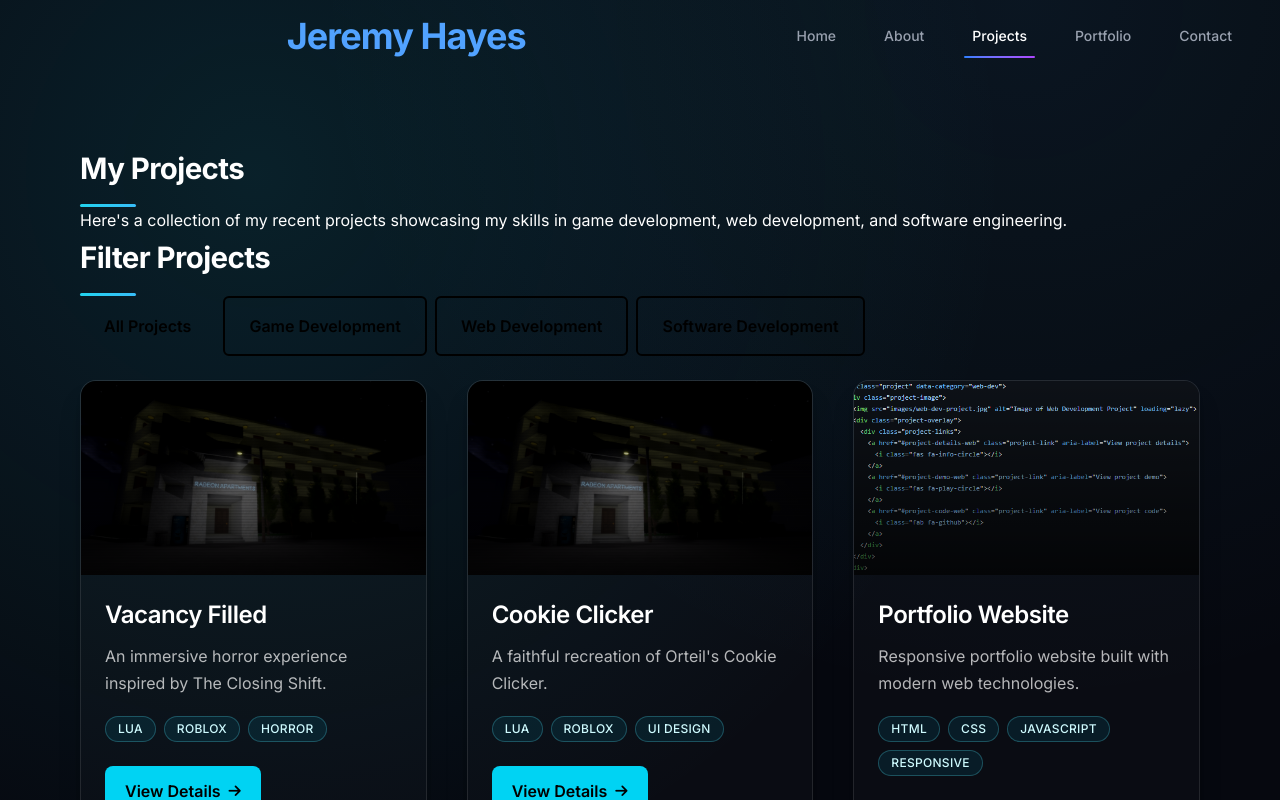
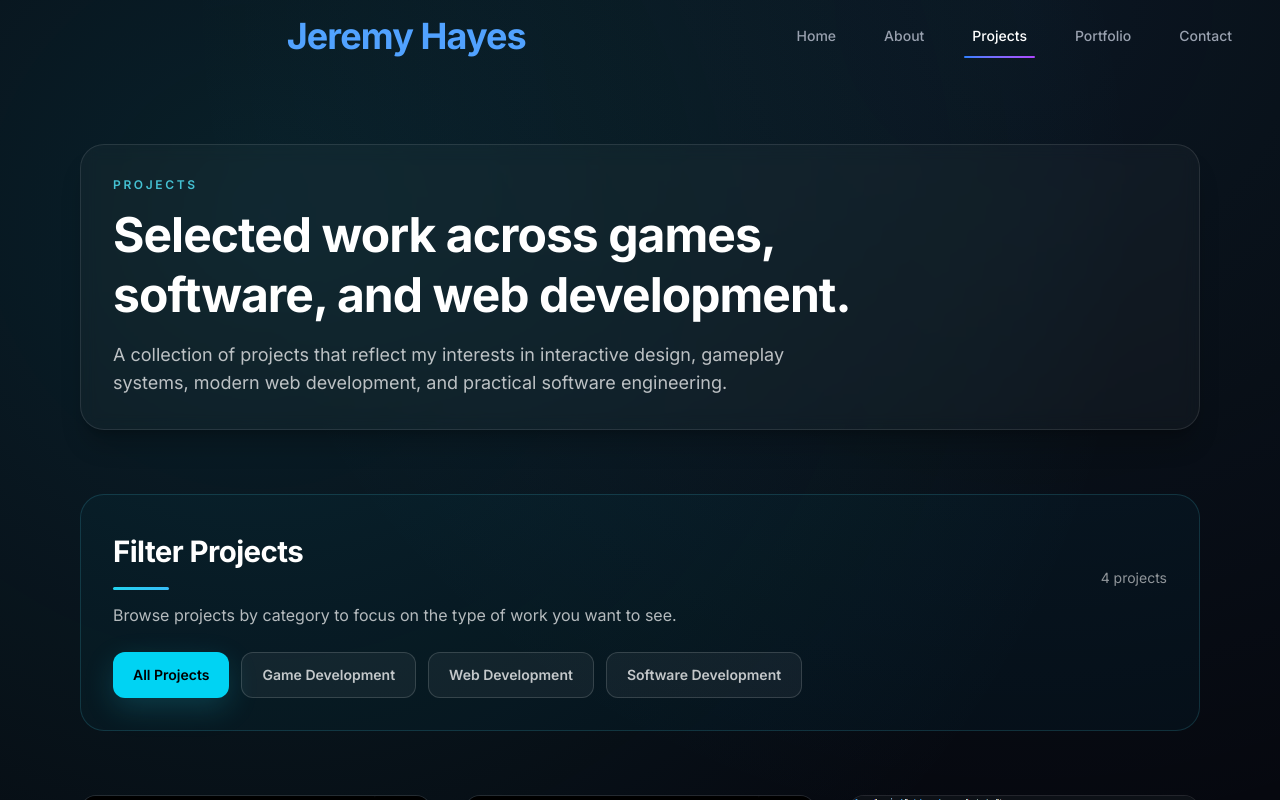
Before and after one commit to AspectOV/Portfolio, a Next.js app: page /projects in a window 1280 px wide. Shown: the top 800 px of the page. Built offline with nearby package versions, Linux system fonts and the light colour scheme.

Commit message:
Update page.tsx

```diff
--- a/src/app/projects/page.tsx
+++ b/src/app/projects/page.tsx
@@ -1,110 +1,165 @@
 'use client'
 
-import React, { useState } from 'react'
+import React, { useMemo, useState } from 'react'
 import { motion } from 'framer-motion'
 import ProjectCard from '@/components/ProjectCard'
 
-const ProjectsPage: React.FC = () => {
-  const [activeFilter, setActiveFilter] = useState('all')
+type ProjectCategory = 'all' | 'game-dev' | 'web-dev' | 'software-dev'
 
-  const projects = [
+interface Project {
+  id: string
+  title: string
+  description: string
+  image: string
+  category: Exclude<ProjectCategory, 'all'>
+  tags: string[]
+  link: string
+}
+
+interface FilterOption {
+  id: ProjectCategory
+  label: string
+}
+
+const sectionTransition = (delay = 0) => ({
+  initial: { opacity: 0, y: 24 },
+  whileInView: { opacity: 1, y: 0 },
+  viewport: { once: true, amount: 0.2 },
+  transition: { duration: 0.5, delay },
+})
+
+const projects: Project[] = [
   {
     id: 'roblox-game-1',
     title: 'Vacancy Filled',
     description: 'An immersive horror experience inspired by The Closing Shift.',
     image: '/images/roblox-game.png',
     category: 'game-dev',
-      tags: ['Lua', 'Roblox', 'Horror'],
-      link: '#'
+    tags: ['Luau', 'Roblox', 'Horror'],
+    link: '#',
   },
   {
     id: 'roblox-game-2',
     title: 'Cookie Clicker',
-      description: "A faithful recreation of Orteil's Cookie Clicker.",
+    description: "A faithful recreation of Orteil's Cookie Clicker in Roblox.",
     image: '/images/roblox-game.png',
     category: 'game-dev',
-      tags: ['Lua', 'Roblox', 'UI Design'],
-      link: '#'
+    tags: ['Luau', 'Roblox', 'UI Design'],
+    link: '#',
   },
   {
     id: 'web-app-1',
     title: 'Portfolio Website',
-      description: 'Responsive portfolio website built with modern web technologies.',
+    description: 'A responsive portfolio built with modern web technologies and a strong visual system.',
     image: '/images/web-dev-project.png',
     category: 'web-dev',
-      tags: ['HTML', 'CSS', 'JavaScript', 'Responsive'],
-      link: '#'
+    tags: ['Next.js', 'Tailwind', 'Responsive'],
+    link: '#',
   },
   {
     id: 'software-1',
     title: 'File Encryptor',
-      description: 'Windows desktop application for file encryption and compression.',
+    description: 'A Windows desktop application for secure file encryption and compression.',
     image: '/images/unity-game.jpg',
     category: 'software-dev',
-      tags: ['C#', 'Windows', 'Desktop App'],
-      link: '#'
-    }
+    tags: ['C#', 'WPF', 'Desktop App'],
+    link: '#',
+  },
 ]
 
-  const filters = [
+const filters: FilterOption[] = [
   { id: 'all', label: 'All Projects' },
   { id: 'game-dev', label: 'Game Development' },
   { id: 'web-dev', label: 'Web Development' },
-    { id: 'software-dev', label: 'Software Development' }
+  { id: 'software-dev', label: 'Software Development' },
 ]
 
-  const filteredProjects = activeFilter === 'all'
-    ? projects
-    : projects.filter(project => project.category === activeFilter)
+const ProjectsPage: React.FC = () => {
+  const [activeFilter, setActiveFilter] = useState<ProjectCategory>('all')
 
-  const buttonClasses = "inline-flex items-center gap-2 px-6 py-4 bg-accent text-black rounded-md font-semibold transition-all duration-fast cursor-pointer text-base hover:bg-accent-hover hover:-translate-y-px hover:shadow-md active:translate-y-0";
-  const secondaryButtonClasses = "bg-transparent text-accent border-2 border-accent hover:bg-accent hover:text-black";
+  const filteredProjects = useMemo(() => {
+    if (activeFilter === 'all') return projects
+    return projects.filter((project) => project.category === activeFilter)
+  }, [activeFilter])
 
   return (
-    <>
+    <div className="space-y-12 md:space-y-16">
       <motion.section
-        initial={{ opacity: 0, y: 20 }}
-        animate={{ opacity: 1, y: 0 }}
-        transition={{ duration: 0.6 }}
+        className="rounded-3xl border border-white/10 bg-white/[0.03] p-6 shadow-xl shadow-black/20 backdrop-blur-sm md:p-8"
+        {...sectionTransition(0)}
       >
-        <h2>My Projects</h2>
-        <p>
-          Here's a collection of my recent projects showcasing my skills in game development,
-          web development, and software engineering.
+        <p className="mb-3 text-xs font-semibold uppercase tracking-[0.22em] text-cyan-300/80">
+          Projects
+        </p>
+
+        <h1 className="max-w-3xl text-balance text-3xl font-bold leading-tight md:text-5xl">
+          Selected work across games, software, and web development.
+        </h1>
+
+        <p className="mt-4 max-w-2xl text-base text-white/72 md:text-lg">
+          A collection of projects that reflect my interests in interactive design,
+          gameplay systems, modern web development, and practical software engineering.
         </p>
       </motion.section>
 
       <motion.section
-        initial={{ opacity: 0, y: 20 }}
-        animate={{ opacity: 1, y: 0 }}
-        transition={{ duration: 0.6, delay: 0.2 }}
+        className="rounded-3xl border border-cyan-300/15 bg-cyan-500/[0.04] p-6 md:p-8"
+        {...sectionTransition(0.08)}
       >
+        <div className="flex flex-col gap-4 md:flex-row md:items-center md:justify-between">
+          <div>
             <h2>Filter Projects</h2>
-        <div className="flex gap-2 mb-4">
-          {filters.map((filter) => (
+            <p className="mt-3 max-w-2xl text-white/70">
+              Browse projects by category to focus on the type of work you want to see.
+            </p>
+          </div>
+
+          <div className="text-sm text-white/55">
+            {filteredProjects.length} project{filteredProjects.length === 1 ? '' : 's'}
+          </div>
+        </div>
+
+        <div className="mt-6 flex flex-wrap gap-3">
+          {filters.map((filter) => {
+            const isActive = activeFilter === filter.id
+
+            return (
               <button
                 key={filter.id}
+                type="button"
                 onClick={() => setActiveFilter(filter.id)}
-              className={`${buttonClasses} ${activeFilter !== filter.id ? secondaryButtonClasses : ''}`}
+                aria-pressed={isActive}
+                className={[
+                  'inline-flex items-center rounded-xl px-5 py-3 text-sm font-semibold transition-all duration-200',
+                  isActive
+                    ? 'bg-cyan-400 text-black shadow-[0_10px_30px_rgba(34,211,238,0.18)]'
+                    : 'border border-white/15 bg-white/5 text-white/75 hover:-translate-y-0.5 hover:border-white/30 hover:bg-white/10 hover:text-white',
+                ].join(' ')}
               >
                 {filter.label}
               </button>
-          ))}
+            )
+          })}
         </div>
       </motion.section>
 
-      <motion.section
-        initial={{ opacity: 0, y: 20 }}
-        animate={{ opacity: 1, y: 0 }}
-        transition={{ duration: 0.6, delay: 0.4 }}
-      >
-        <div className="grid grid-cols-[repeat(auto-fit,minmax(300px,1fr))] gap-10 mt-6">
+      <motion.section {...sectionTransition(0.14)}>
+        {filteredProjects.length > 0 ? (
+          <div className="grid grid-cols-1 gap-8 md:grid-cols-2 xl:grid-cols-3">
             {filteredProjects.map((project, index) => (
               <ProjectCard key={project.id} {...project} index={index} />
             ))}
           </div>
+        ) : (
+          <div className="rounded-3xl border border-white/10 bg-white/[0.03] p-8 text-center">
+            <h3 className="text-xl font-semibold text-white">No projects found</h3>
+            <p className="mt-3 text-white/65">
+              There are no projects in this category yet.
+            </p>
+          </div>
+        )}
       </motion.section>
-    </>
+    </div>
   )
 }
 
```
Lines whose indentation alone changed are shown as unchanged.
